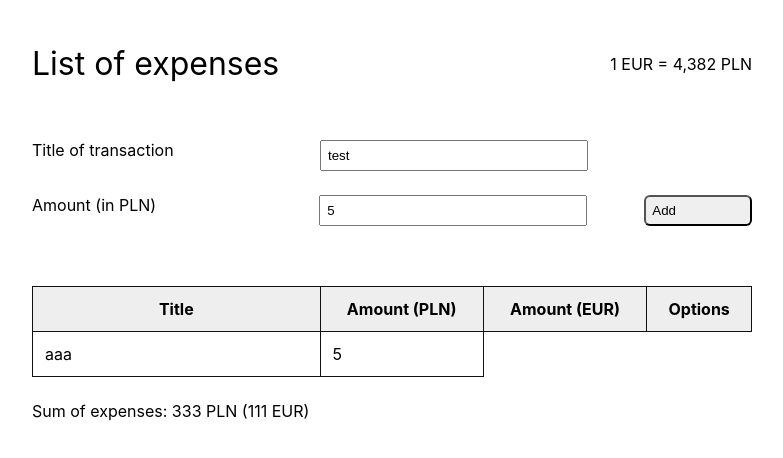
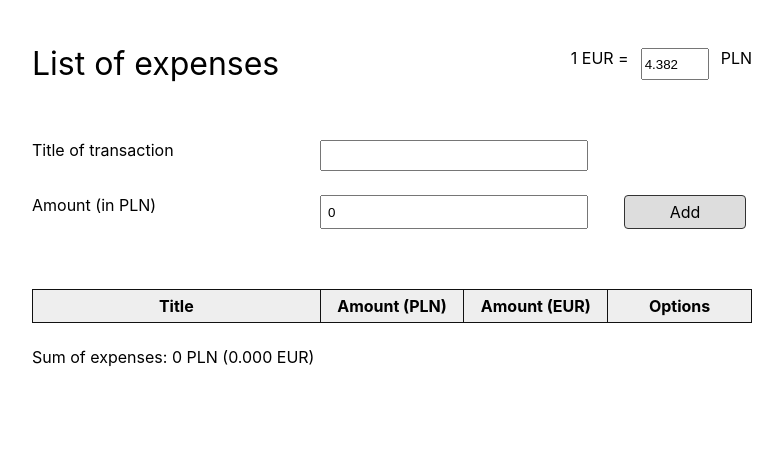
Before and after one commit to MarcinOstaszewski/playbook-expenses-list, a React (Create React App) app: page / in a window 1280 px wide. Shown: the top 458 px of the page, without its empty margins (16-799 px from the left). Built offline with nearby package versions, Linux system fonts and the light colour scheme.

Commit message:
add creating newExpense, put plnToEur to store, creating table of expenses, displaying sum of expenses, improve styles

```diff
--- a/src/App.css
+++ b/src/App.css
@@ -4,49 +4,60 @@
   max-width: 720px;
   box-sizing: border-box;
 }
+
+/* HEADER */
 .header {
   display: flex;
   justify-content: space-between;
   margin: 48px 0;
 }
-.title {
+.header .title {
   font-size: 32px;
   line-height: 32px;
 }
-.euro-price {
+.header .pln-to-eur {
+  display: flex;
+}
+.header .pln-to-eur input {
+  width: 60px;
+  margin: 0 12px;
+}
+.header .euro-price {
   line-height: 32px;
 }
 
 /* FORM */
-form {
+.form {
   display: flex;
   flex-direction: column;
   margin: 48px 0;
 }
-.form-row-title,
-.form-row-add {
+.form .form-row-title,
+.form .form-row-add {
   width: 100%;
   display: flex;
   justify-content: flex-start;
   margin: 12px 0;
 }
-label {
+.form label {
   display: flex;
   width: 35%;
 }
-input {
+.form input {
   display: flex;
   width: 35%;
   margin-left: 5%;
   padding: 6px;
 }
-button {
-  display: flex;
+.form .button {
   width: 15%;
-  margin-left: 8%;
+  margin-left: 5%;
   text-align: center;
   padding: 6px;
-  border-radius: 6px;
+  border-radius: 4px;
+  border: 1px solid #333;
+  background-color: #ddd;
+  border-radius: 4px;
 }
 
 /* TABLE */
@@ -57,13 +68,24 @@ table, tr {
 }
 th, td {
   border: 1px solid #111;
-  padding: 12px;
+  padding: 6px;
 }
 th:first-of-type {
   width: 40%;
 }
+th:nth-child(2),
+th:nth-child(3) {
+  width: 20%;
+}
 th {
   background-color: #eee;
+}
+table .remove-expense {
+  border: 1px solid #333;
+  background-color: #ddd;
+  border-radius: 4px;
+  text-align: center;
+  padding: 6px;
 }
 
 /* SUM */
--- a/src/components/AddTransaction.tsx
+++ b/src/components/AddTransaction.tsx
@@ -6,23 +6,29 @@ import store from '../store/store';
 const AddTransaction: React.FC = () => {
 
     return <>
-        <form>
+        <div className="form">
             <div className="form-row-title">
                 <label>Title of transaction</label>
                 <input
                     type="text"
                     value={store.newExpense.title}
-                    onChange={ e => store.newExpense.title = e.target.value }/>
+                    onChange={ e => store.newExpense.title = e.target.value }
+                />
             </div>
             <div className="form-row-add">
                 <label>Amount (in PLN)</label>
                 <input
                     type="number"
                     value={store.newExpense.amount}
-                    onChange={ e => store.newExpense.amount = parseFloat(parseFloat(e.target.value).toFixed(2)) }/>
-                <button onSubmit={ e => store.addExpense}>Add</button>
+                    onChange={ e => store.newExpense.amount = parseFloat(parseFloat(e.target.value).toFixed(2)) }
+                />
+                <div
+                    className="button"
+                    onClick={ (e) => store.addExpense() }>
+                    Add
+                </div>
             </div>
-        </form>
+        </div>
     </>;
 }
 
--- a/src/components/Header.tsx
+++ b/src/components/Header.tsx
@@ -1,10 +1,23 @@
 import * as React from 'react';
+import { observer } from 'mobx-react';
 
-export const Header: React.FC = () => {
+import store from '../store/store';
+
+const Header: React.FC = () => {
     return <>
         <div className="header">
             <div className="title">List of expenses</div>
-            <span className="euro-price">1 EUR = 4,382 PLN</span>
+            <div className="pln-to-eur">
+                <span className="pln-to-eur-label">1 EUR =</span>
+                    <input
+                        type="number"
+                        value={store.plnToEur}
+                        onChange={ e => store.plnToEur = parseFloat(e.target.value)}
+                    />
+                <span className="pln-to-eur-label"> PLN</span>
+            </div>
         </div>
     </>;
 }
+
+export default observer(Header);
--- a/src/components/Sum.tsx
+++ b/src/components/Sum.tsx
@@ -1,9 +1,15 @@
-import React from 'react'
+import { observer } from 'mobx-react-lite';
+import React from 'react';
 
-export const Sum: React.FC = () => {
+import store from '../store/store';
+
+const Sum: React.FC = () => {
+
     return <>
         <div className="sum-display">
-            Sum of expenses: 333 PLN (111 EUR)
+            Sum of expenses: {store.sumExpenses()} PLN ({(store.sumExpenses() / (store.plnToEur)).toFixed(3)} EUR)
         </div>
     </>
 }
+
+export default observer(Sum);
--- a/src/components/TransactionsTable.tsx
+++ b/src/components/TransactionsTable.tsx
@@ -1,8 +1,9 @@
 import React from 'react';
+import { observer } from 'mobx-react';
 
 import store from '../store/store';
 
-export const TransactionsTable: React.FC = () => {
+const TransactionsTable: React.FC = () => {
     return <>
         <table>
             <thead>
@@ -19,6 +20,12 @@ export const TransactionsTable: React.FC = () => {
                         <tr key={i}>
                             <td>{expense.title}</td>
                             <td>{expense.amount}</td>
+                            <td>{(expense.amount / store.plnToEur).toFixed(3)}</td>
+                            <td>
+                                <div className="remove-expense">
+                                    Remove
+                                </div>
+                            </td>
                         </tr>
                     )
                 })}
@@ -26,3 +33,5 @@ export const TransactionsTable: React.FC = () => {
         </table>
     </>
 }
+
+export default observer(TransactionsTable);
--- a/src/store/store.ts
+++ b/src/store/store.ts
@@ -15,7 +15,9 @@ const addExpense = (expenses: Expense[], newExpense: Expense): Expense[] => [
 
 class Store {
     expenses: Expense[] = [];
-    newExpense: Expense = {title: 'test', amount: 5}
+    newExpense: Expense = {title: '', amount: 0};
+    plnToEur: number = 4.382;
+
 
     constructor() {
         makeAutoObservable(this);
@@ -26,19 +28,29 @@ class Store {
     }
 
     addExpense() {
+        if (this.newExpense.title.length < 3) {
+            return // TODO: --> show error message: Title too short;
+        }
         this.expenses = addExpense(this.expenses, this.newExpense);
+        console.log(this.expenses, this.newExpense);
+        store.setExpenses(this.expenses);
+
+
         this.newExpense = {title: '', amount: 0};
+        // TODO: --> show message: Expense added
     }
 
     removeExpense() {
 
     }
+
+    sumExpenses() {
+        let sum = 0;
+        this.expenses.forEach( exp => sum += exp.amount );
+        return sum;
+    }
 }
 
 const store = new Store();
 
-let expenses = [{title: 'aaa', amount: 5}];
-
-store.setExpenses(expenses);
-
 export default store;
```
Also changed, not shown: src/App.tsx (+4 -3 lines).
